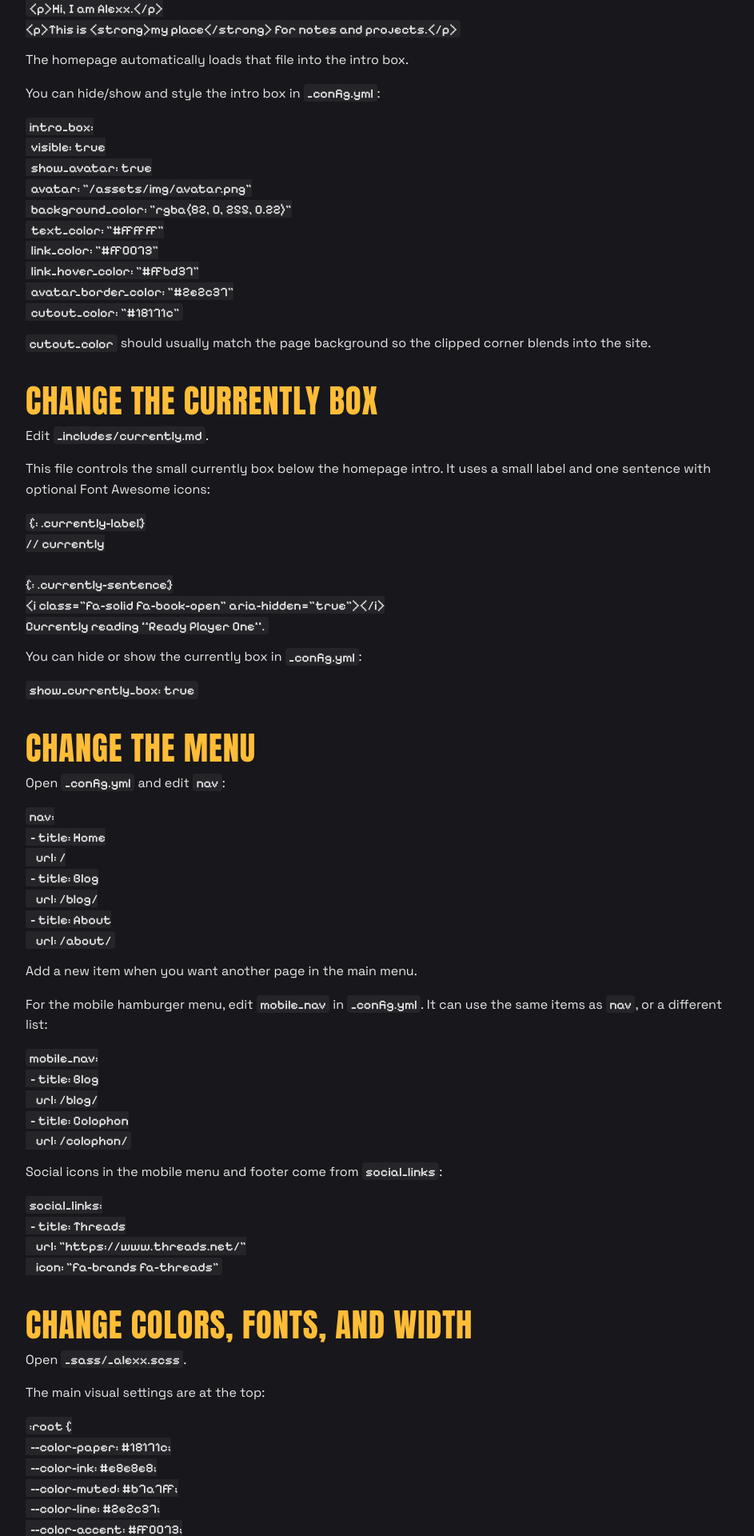
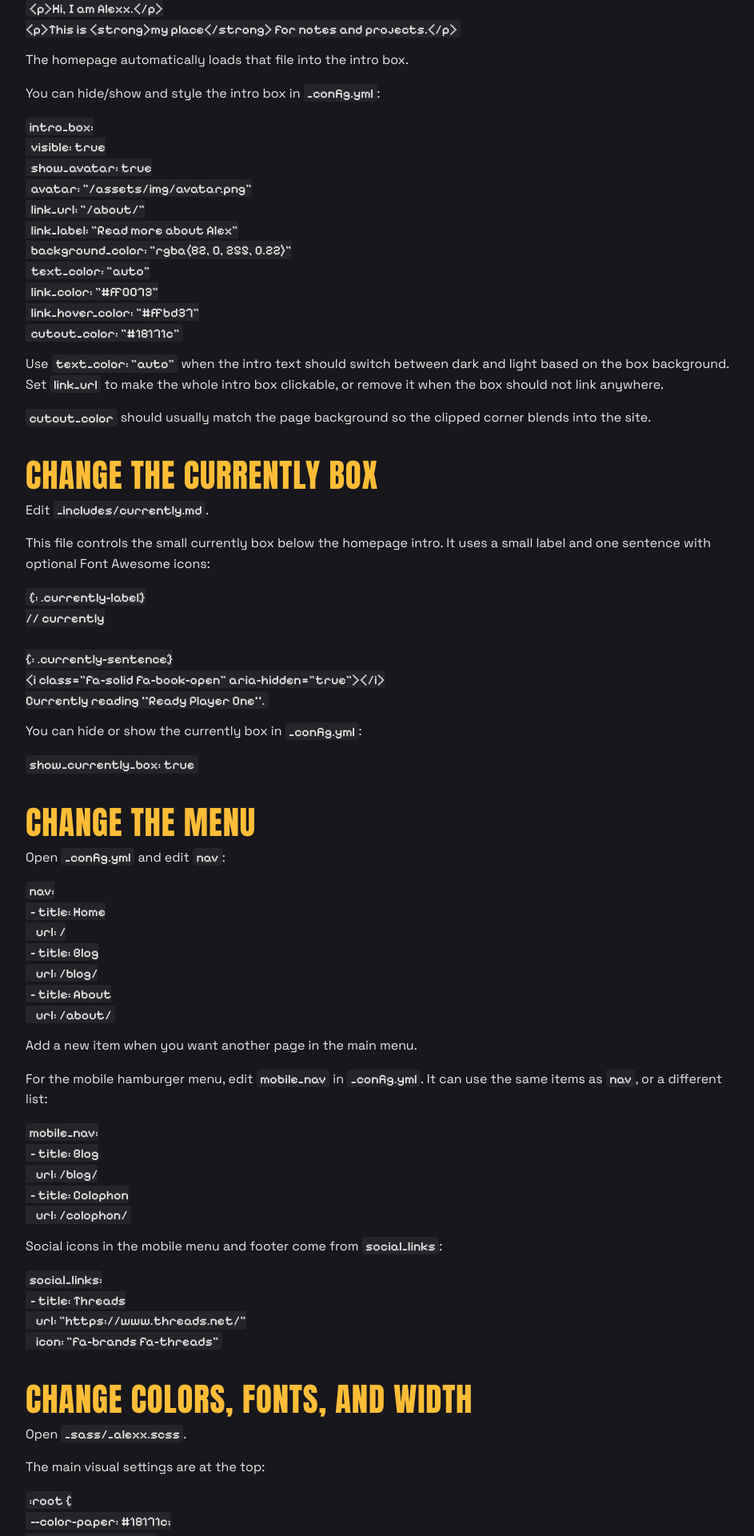
Before and after one commit to Alxndrrr/alexx.fyi, a Jekyll site: the page built from manual.md, in a window 1280 px wide. Shown: the part 1315-3235 px from the top of the page at 80% size, without its empty margins (288-1231 px from the left). Built offline with Jekyll 4.4.1, drawn with Linux system fonts in a browser that asks for light colours; some web fonts are replaced; our own code applies the rules of GitHub Pages for plain Markdown files.

Commit message:
intro box changes

````diff
--- a/_config.yml
+++ b/_config.yml
@@ -25,11 +25,12 @@
   visible: true
   show_avatar: true
   avatar: "/assets/img/avatar.png"
+  link_url: "/about/"
+  link_label: "Read more about Alex"
   background_color: "#ffbd37"
-  text_color: "#ffffff"
+  text_color: "auto"
   link_color: "#ff0073"
   link_hover_color: "#ffbd37"
-  avatar_border_color: "#2e2c37"
   cutout_color: "#18171c"
 
 plugins:
--- a/_sass/_alexx.scss
+++ b/_sass/_alexx.scss
@@ -179,6 +179,15 @@
   text-align: left;
 }
 
+.intro-block[role="link"] {
+  cursor: pointer;
+}
+
+.intro-block[role="link"]:focus {
+  outline: 2px solid var(--intro-link, var(--color-accent));
+  outline-offset: 0.2rem;
+}
+
 .intro-block::after {
   border-left: 1.6rem solid transparent;
   border-top: 1.6rem solid var(--intro-cutout, var(--color-paper));
@@ -192,7 +201,6 @@
 }
 
 .intro-block__avatar {
-  border: 1px solid var(--intro-avatar-border, var(--color-line));
   border-radius: 50%;
   height: clamp(4rem, 16vw, 5rem);
   object-fit: cover;
--- a/manual.md
+++ b/manual.md
@@ -56,13 +56,16 @@
   visible: true
   show_avatar: true
   avatar: "/assets/img/avatar.png"
+  link_url: "/about/"
+  link_label: "Read more about Alex"
   background_color: "rgba(82, 0, 255, 0.22)"
-  text_color: "#ffffff"
+  text_color: "auto"
   link_color: "#ff0073"
   link_hover_color: "#ffbd37"
-  avatar_border_color: "#2e2c37"
   cutout_color: "#18171c"
 ```
+
+Use `text_color: "auto"` when the intro text should switch between dark and light based on the box background. Set `link_url` to make the whole intro box clickable, or remove it when the box should not link anywhere.
 
 `cutout_color` should usually match the page background so the clipped corner blends into the site.
 
````
Also changed, not shown: _layouts/home.html (+68 -1 lines), agent.md (+8 -1 lines).
